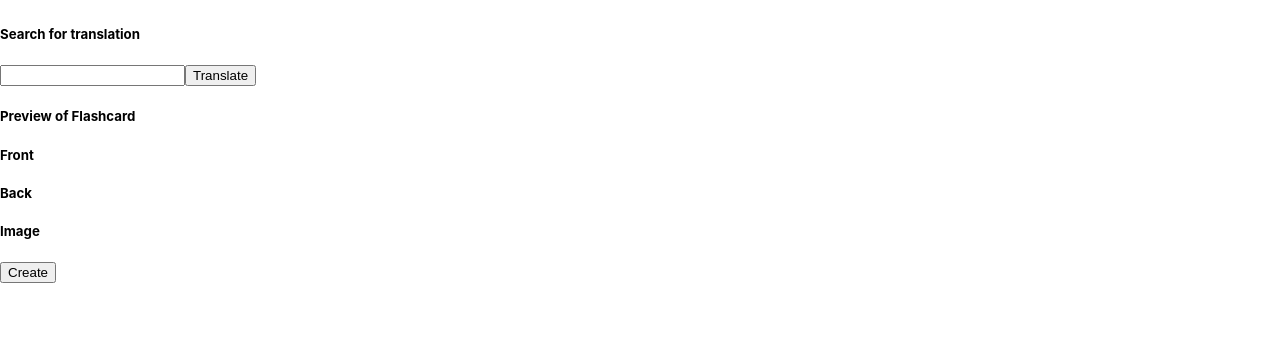
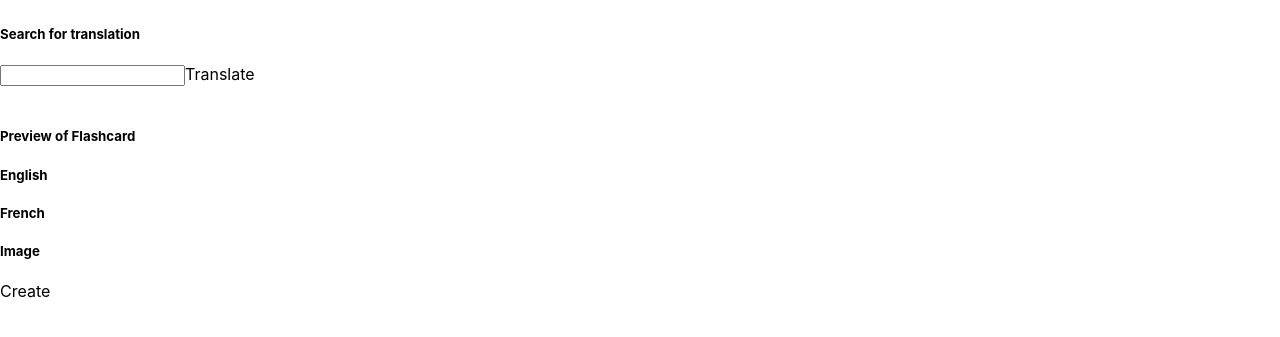
Before and after one commit to SeanHollen/Wbdv_final_project_clone, a React (Create React App) app: page /editor in a window 1280 px wide. Shown: the part 157-494 px from the top of the page. Built offline with nearby package versions, Linux system fonts and the light colour scheme.

Commit message:
Make flashcard look better

```diff
--- a/src/components/FlashCardComponent.js
+++ b/src/components/FlashCardComponent.js
@@ -15,6 +15,14 @@ export default class FlashCardComponent extends React.Component {
 			<div className="col-7 col-sm-5 col-md-4 col-lg-3 col-xl-3">
 				<div className="card">
 					<div className="card-body">
+						{
+							!this.state.flipped &&
+							<h7 className="card-subtitle mb-2 text-muted">French</h7>
+						}
+						{
+							this.state.flipped &&
+							<h7 className="card-subtitle mb-2 text-muted">English</h7>
+						}
 						<h2 className="card-title">
 							{
 								!this.state.flipped &&
--- a/src/components/FlashCardEditorComponent.js
+++ b/src/components/FlashCardEditorComponent.js
@@ -42,21 +42,24 @@ export default class FlashCardEditorComponent extends React.Component {
 			<div>
 				<h2>Create New Card</h2>
 				<h5>Search for translation</h5>
-				<input className="" type="text"
+				<div className="form-inline">
+					<input className="form-control" type="text"
 								 onChange={(event) => this.setState({
 									 search: event.target.value
 								 })}></input>
-				<button
+					<a className="btn btn-primary text-white"
 						 onClick={
 							 () => this.doQuery(this.state.search)}>
 						Translate
-        </button>
+					</a>
+				</div>
+				<br/>
 				<h5>Preview of Flashcard</h5>
 
 				<div className="row">
 					<div className="col-7 col-sm-5 col-md-4 col-lg-3 col-xl-2">
 						<div className="card">
-							<h5 className="card-header">Front</h5>
+							<h5 className="card-header">English</h5>
 							<div className="card-body">
 								<h5 className="card-title">{this.state.search}</h5>
 							</div>
@@ -64,7 +67,7 @@ export default class FlashCardEditorComponent extends React.Component {
 					</div>
 					<div className="col-7 col-sm-5 col-md-4 col-lg-3 col-xl-2">
 						<div className="card">
-							<h5 className="card-header">Back</h5>
+							<h5 className="card-header">French</h5>
 							<div className="card-body">
 								<h5 className="card-title">{this.state.result}</h5>
 							</div>
@@ -84,11 +87,11 @@ export default class FlashCardEditorComponent extends React.Component {
 						</div>
 					</div>
 
-					<button
+					<a className="btn btn-primary text-white"
 						onClick={
 							() => this.create()}>
 						Create
-        	</button>
+        	</a>
 				</div>
 
 			</div>
```
Lines whose indentation alone changed are shown as unchanged.
